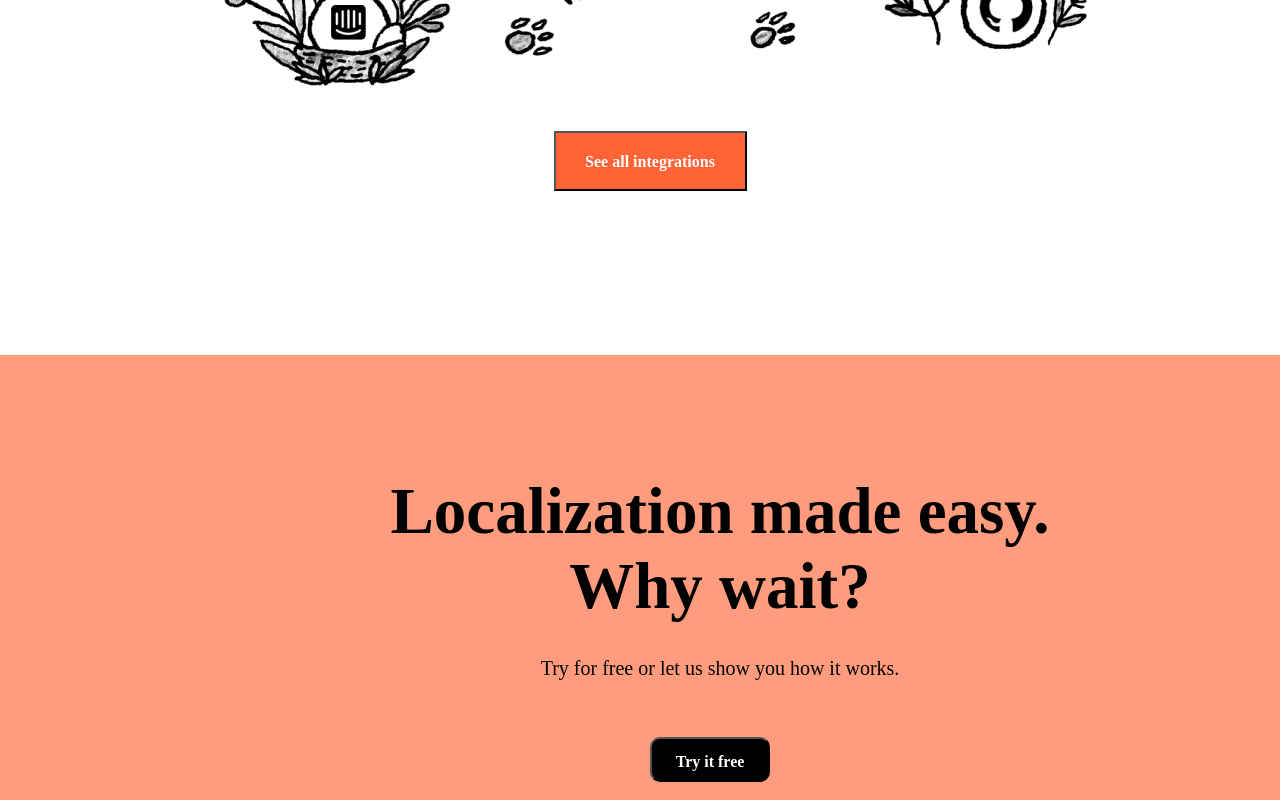
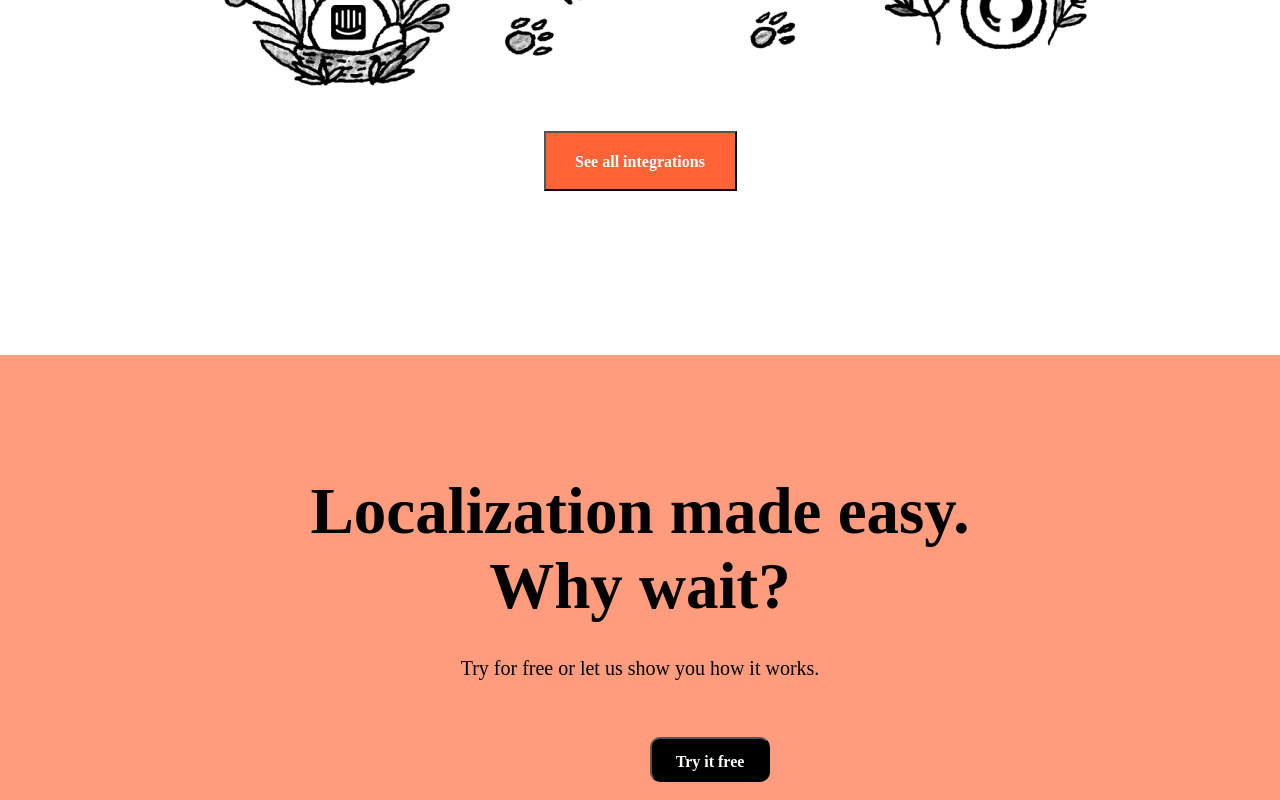
Before and after one commit to AlexChehov/F25GitHomeWork, a plain HTML site: page index.html in a window 1280 px wide. Shown: the part 8700-9500 px from the top of the page. Drawn offline with Linux system fonts and the light colour scheme.

Commit message:
Dz9_1310

```diff
--- a/css/style.css
+++ b/css/style.css
@@ -388,12 +388,14 @@ html {
     margin-left: 1px;
     /* margin-right: 75px; */
 }
+
 .block6 {
     max-width: 1440px;
     margin: auto;
     display: flex;
     margin-top: 250px;
 }
+
 .description3_bl6 {
     font-family: 'Graphik LC TT';
     font-style: normal;
@@ -624,9 +626,11 @@ html {
     margin-top: 75px;
     background: url(../images/section9logo3.png);
 }
-.bl10-1{
+
+.bl10-1 {
     background: #C9E8F2;
 }
+
 .block10 {
     width: 1440px;
     height: 468px;
@@ -669,9 +673,11 @@ html {
     height: 310px;
     background: url(../images/section10.png);
 }
-.block11_1{
+
+.block11_1 {
     background: #DABC98;
 }
+
 .block11 {
     width: 1440px;
     height: 332px;
@@ -799,7 +805,8 @@ html {
     margin-top: 32px;
     margin-bottom: 163px;
 }
-.button_red {
+
+.button_red12 {
     font-family: 'Graphik LC TT';
     font-style: normal;
     font-weight: 600;
@@ -811,11 +818,13 @@ html {
     height: 60px;
     background: #FF6336;
 }
-.bl13_1{
+
+.bl13_1_1 {
     background: #FF9C7D;
 }
+
 .block13 {
-    width: 1440px;
+    max-width: 1440px;
     height: 603px;
     /* background: #FF9C7D; */
     padding-top: 119px;
@@ -870,6 +879,7 @@ html {
     margin-left: 650px;
     margin-bottom: 163px;
 }
+
 .bl14_14_1 {
     display: flex;
     max-width: 1440px;
--- a/index.html
+++ b/index.html
@@ -377,13 +377,13 @@
             </div>
             <div class="block12_item3"></div>
             <div class="block12_item4">
-                <button class="button_red">See all integrations</button>
+                <button class="button_red12">See all integrations</button>
 
         </div>
     </section12>
 
     <second13>
-        <div class="bl13_1">
+        <div class="bl13_1_1">
             <div class="block13">
                 <div class="block13_d1">
                     <p>Localization made easy. Why wait?</p>
```
